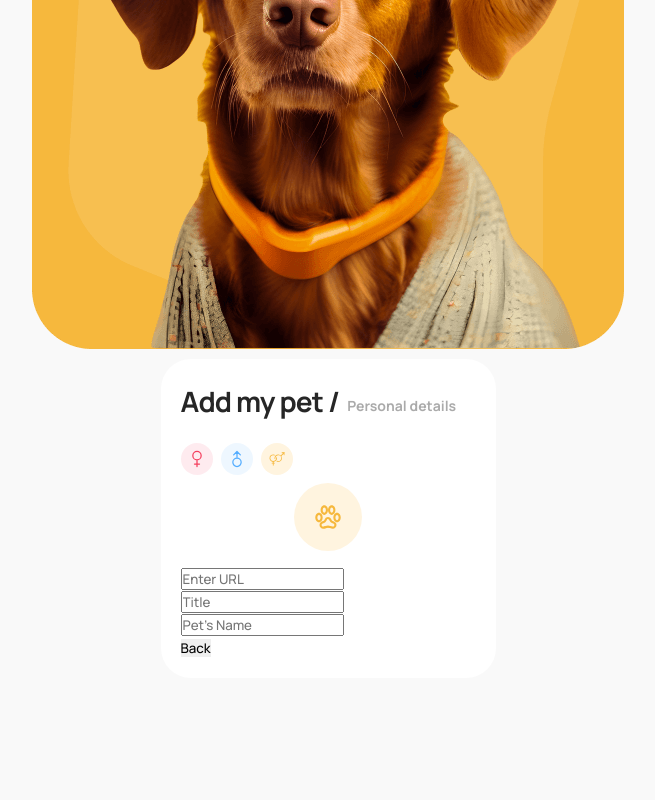
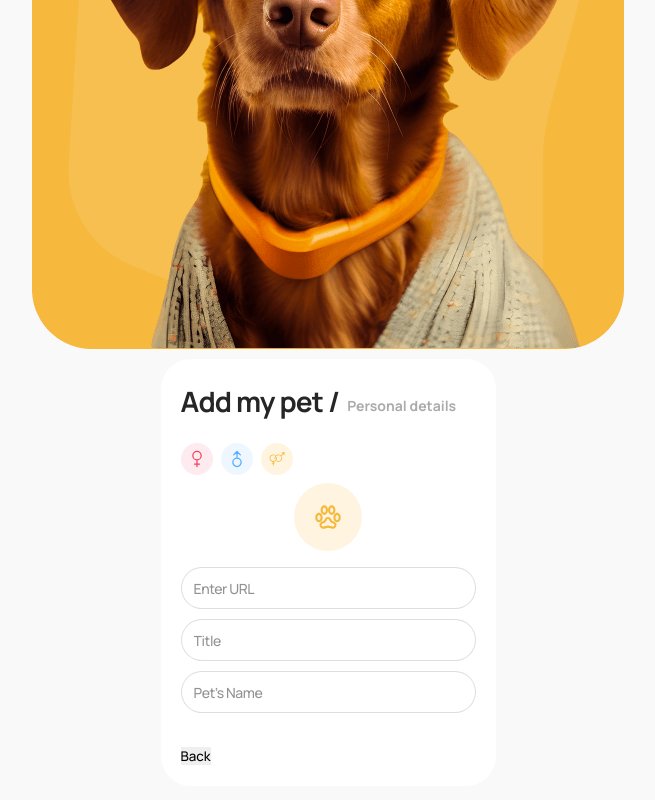
Before and after one commit to AlexandraKhalimon/pet-love-app, a Next.js app: page /add-pet in a window 1280 px wide. Shown: the part 419-1219 px from the top of the page, without its empty margins (312-967 px from the left). Before the commit the page ends 1117 px from the top, so only its background shows below. Built offline with nearby package versions, Linux system fonts and the light colour scheme.

Commit message:
style(add-pet-form): add input basic styles

```diff
--- a/components/AddPetForm/AddPetForm.module.css
+++ b/components/AddPetForm/AddPetForm.module.css
@@ -131,3 +131,34 @@
 .defaultImage > .icon {
   fill: #f6b83d;
 }
+
+.formInputs {
+  display: flex;
+  flex-direction: column;
+  justify-content: center;
+  align-items: center;
+  gap: 10px;
+  margin-bottom: 31px;
+}
+
+.formInputs .input {
+  width: 295px;
+  height: 42px;
+  padding: 12px;
+  border: 1px solid rgba(38, 38, 38, 0.15);
+  border-radius: 30px;
+  outline: transparent;
+  font-weight: 500;
+  font-size: 14px;
+  line-height: 129%;
+  letter-spacing: -0.03em;
+  color: var(--foreground);
+}
+
+.formInputs .input::placeholder {
+  font-weight: 500;
+  font-size: 14px;
+  line-height: 129%;
+  letter-spacing: -0.03em;
+  color: rgba(38, 38, 38, 0.5);
+}
```
